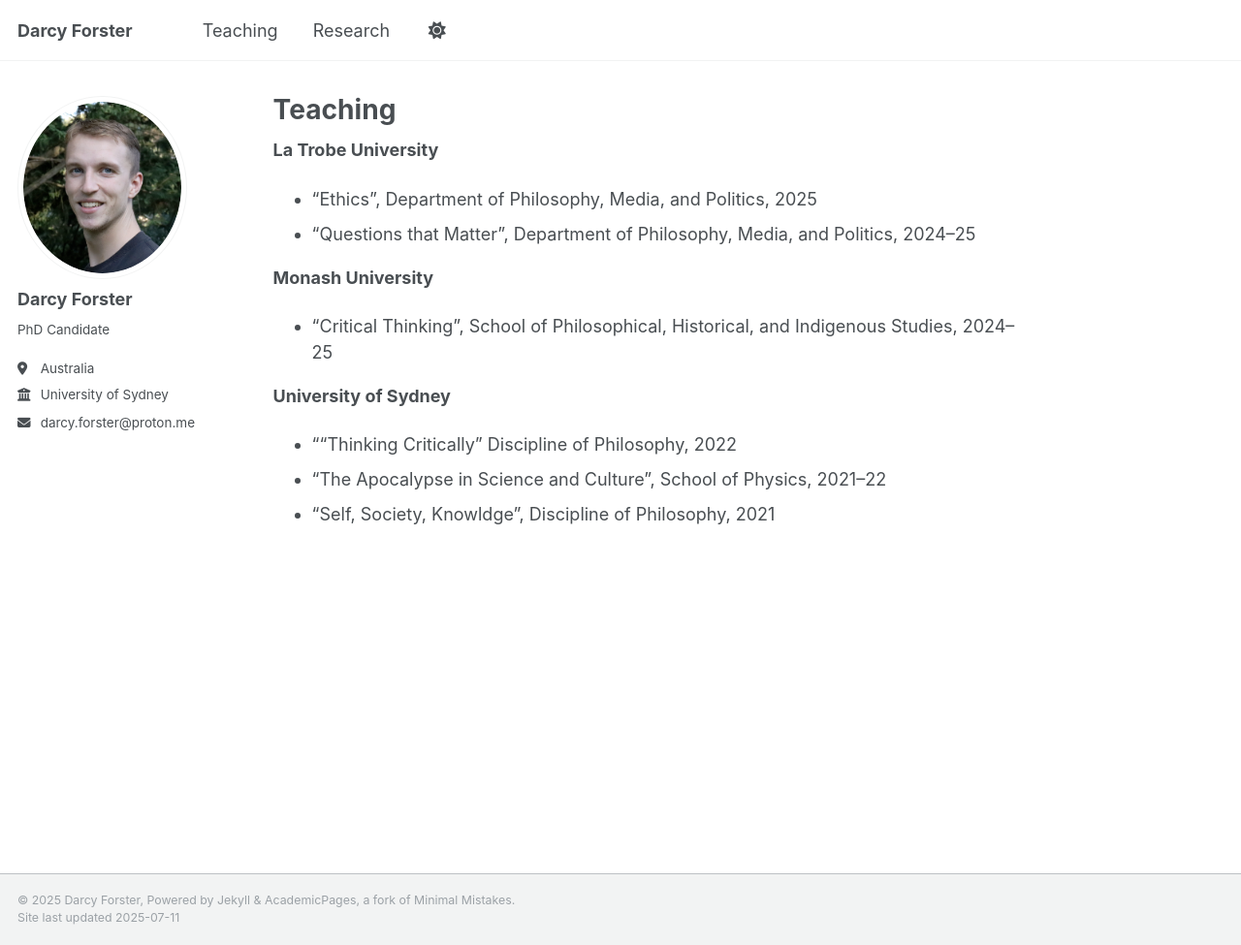
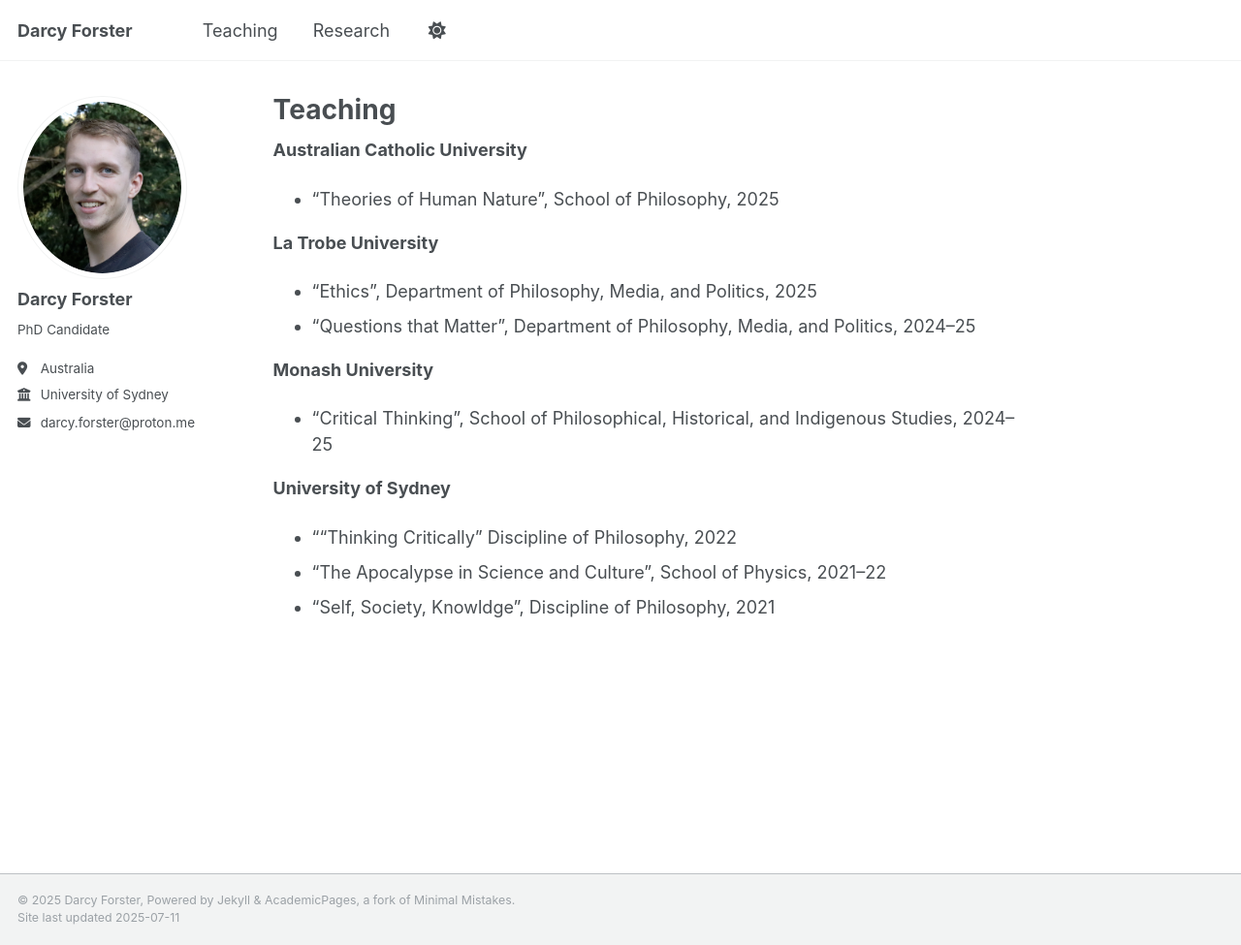
Before and after one commit to darcyforster/academic-pages, a Jekyll site: the page built from _pages/teaching.md, in a window 1280 px wide and 975 px high. Shown: the whole window at 97% size. Built offline with Jekyll 4.4.1, drawn with Linux system fonts in a browser that asks for light colours.

Commit message:
Update teaching.md

```diff
--- a/_pages/teaching.md
+++ b/_pages/teaching.md
@@ -2,6 +2,9 @@
 title: "Teaching"
 permalink: /teaching/
 ---
+
+**Australian Catholic University**
+* "Theories of Human Nature", School of Philosophy, 2025
 
 **La Trobe University**
 * "Ethics", Department of Philosophy, Media, and Politics, 2025
```
